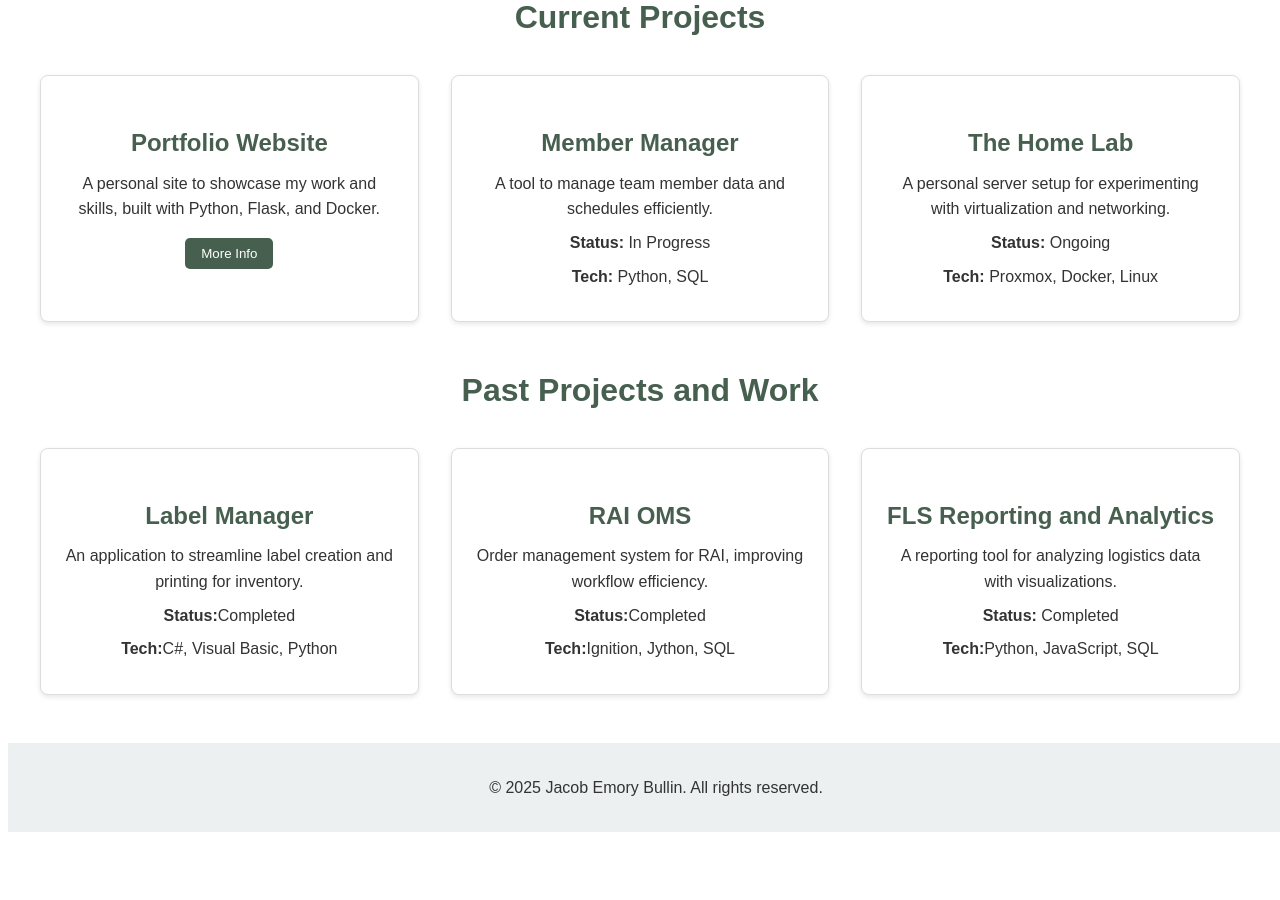
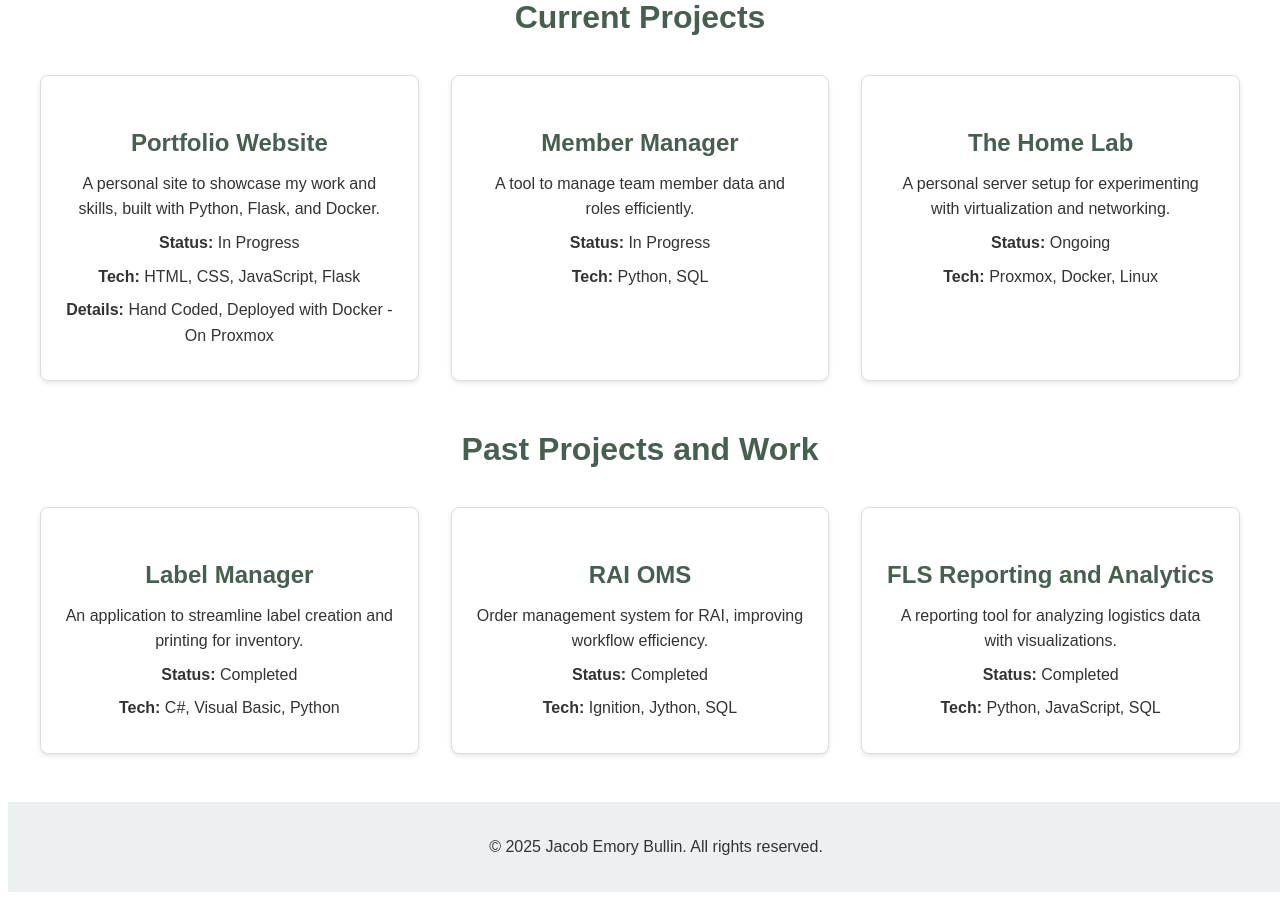
Before and after one commit to Falconier/Personal-Site, a Flask app: page / in a window 1280 px wide. Shown: the part 374-1274 px from the top of the page. Before the commit the page ends 1206 px from the top, so only its background shows below. Run offline with Flask 3, Linux system fonts and the light colour scheme.

Commit message:
continuing to modify the index page

```diff
--- a/static/css/style.css
+++ b/static/css/style.css
@@ -19,6 +19,10 @@ header h1 {
 header h2 {
     font-size: .9rem;
     margin: 0;
+}
+
+nav {
+    font-family: Copperplate,Copperplate Gothic Light,fantasy;
 }
 
 nav ul {
--- a/templates/index.html
+++ b/templates/index.html
@@ -58,16 +58,13 @@
                 <div class="project-card">
                     <h3>Portfolio Website</h3>
                     <p>A personal site to showcase my work and skills, built with Python, Flask, and Docker.</p>
-                    <button class="details-toggle">More Info</button>
-                    <div class="details" style="display: none;">
                     <p><strong>Status:</strong> In Progress</p>
                     <p><strong>Tech:</strong> HTML, CSS, JavaScript, Flask</p>
-                        <p><strong>Details:</strong> Deployed with Docker, features animations.</p>
-                    </div>
+                    <p><strong>Details:</strong> Hand Coded, Deployed with Docker - On Proxmox</p>
                 </div>
             <div class="project-card">
                 <h3>Member Manager</h3>
-                    <p>A tool to manage team member data and schedules efficiently.</p>
+                <p>A tool to manage team member data and roles efficiently.</p>
                 <p><strong>Status:</strong> In Progress</p>
                 <p><strong>Tech:</strong> Python, SQL</p>
             </div>
@@ -84,20 +81,20 @@
                 <div class="project-card">
                     <h3>Label Manager</h3>
                     <p>An application to streamline label creation and printing for inventory.</p>
-                    <p><strong>Status:</strong>Completed</p>
-                    <p><strong>Tech:</strong>C#, Visual Basic, Python</p>
+                    <p><strong>Status:</strong> Completed</p>
+                    <p><strong>Tech:</strong> C#, Visual Basic, Python</p>
                 </div>
                 <div class="project-card">
                     <h3>RAI OMS</h3>
                     <p>Order management system for RAI, improving workflow efficiency.</p>
-                    <p><strong>Status:</strong>Completed</p>
-                    <p><strong>Tech:</strong>Ignition, Jython, SQL</p>
+                    <p><strong>Status:</strong> Completed</p>
+                    <p><strong>Tech:</strong> Ignition, Jython, SQL</p>
                 </div>
                 <div class="project-card">
                     <h3>FLS Reporting and Analytics</h3>
                     <p>A reporting tool for analyzing logistics data with visualizations.</p>
                     <p><strong>Status:</strong> Completed</p>
-                    <p><strong>Tech:</strong>Python, JavaScript, SQL</p>
+                    <p><strong>Tech:</strong> Python, JavaScript, SQL</p>
                 </div>
             </div>
         </section>
```
Lines whose indentation alone changed are shown as unchanged.
